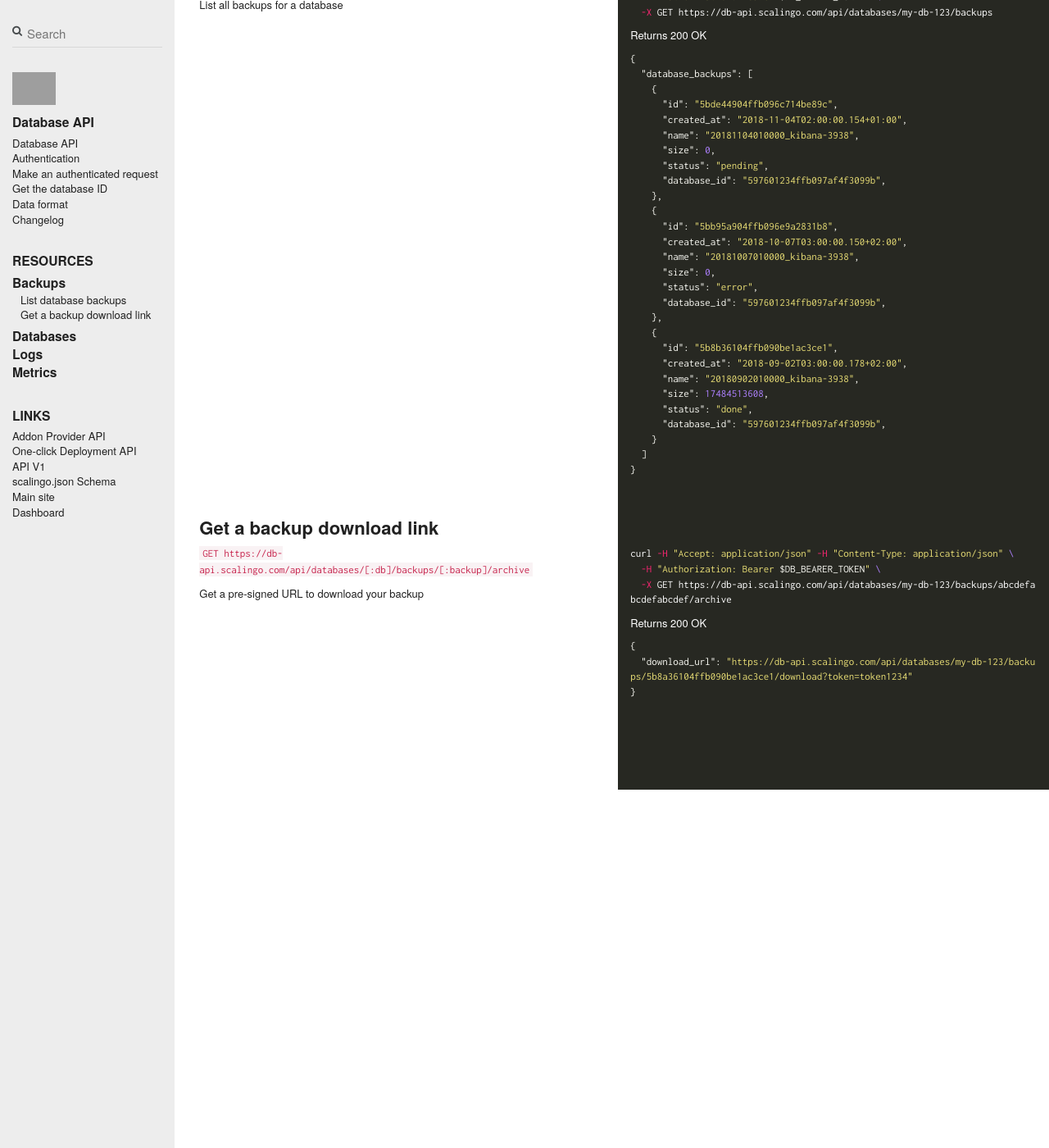
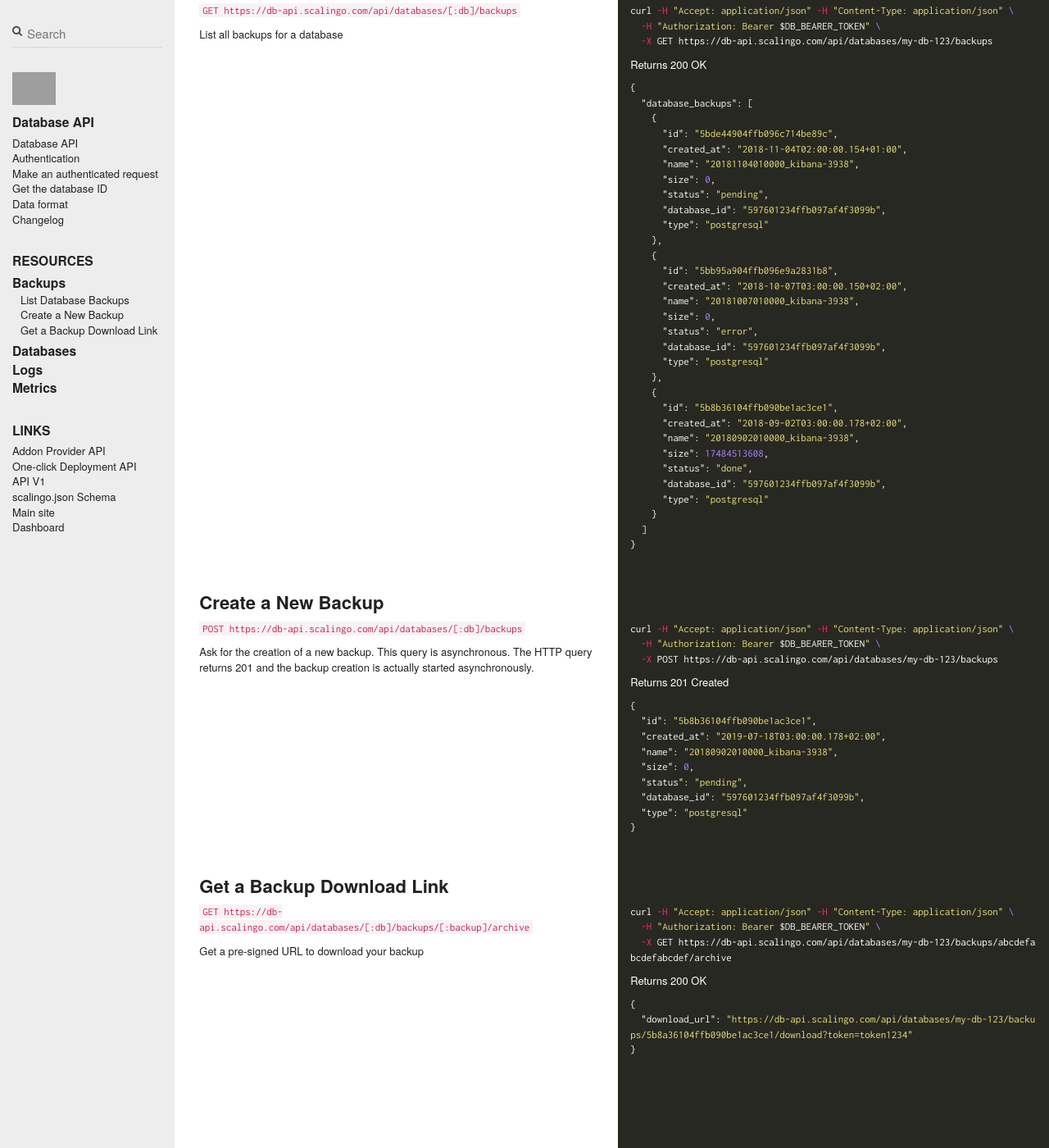
Before and after one commit to jdauphant/developers-documentation, a Jekyll site: the page built from _database_api/backups.md, in a window 1280 px wide and 1400 px high, scrolled down 440 px. Shown: the whole window at 82% size. Built offline with Jekyll 4.4.1, drawn with Linux system fonts in a browser that asks for light colours; nearby versions of some CDN libraries; comment, search, counter and statistics services are not loaded; some of the changed text lies outside the part shown; grey boxes are pictures that could not be loaded.

Commit message:
Add doc about backup create

````diff
--- a/_database_api/backups.md
+++ b/_database_api/backups.md
@@ -18,6 +18,7 @@ layout: default
 | size        | int    | backup size in bytes             |
 | status      | string | backup status                    |
 | database_id | string | database identifier              |
+| type        | string | database type                    |
 
 
 ||| col |||
@@ -32,12 +33,13 @@ Example object:
   "size": 17484513608,
   "status": "done",
   "database_id": "597601234ffb097af4f3099b",
+  "type": "postgresql"
 }
 ```
 
 --- row ---
 
-## List database backups
+## List Database Backups
 
 --- row ---
 
@@ -65,6 +67,7 @@ Returns 200 OK
       "size": 0,
       "status": "pending",
       "database_id": "597601234ffb097af4f3099b",
+      "type": "postgresql"
     },
     {
       "id": "5bb95a904ffb096e9a2831b8",
@@ -73,6 +76,7 @@ Returns 200 OK
       "size": 0,
       "status": "error",
       "database_id": "597601234ffb097af4f3099b",
+      "type": "postgresql"
     },
     {
       "id": "5b8b36104ffb090be1ac3ce1",
@@ -81,6 +85,7 @@ Returns 200 OK
       "size": 17484513608,
       "status": "done",
       "database_id": "597601234ffb097af4f3099b",
+      "type": "postgresql"
     }
   ]
 }
@@ -89,7 +94,40 @@ Returns 200 OK
 
 --- row ---
 
-## Get a backup download link
+## Create a New Backup
+
+--- row ---
+
+`POST https://db-api.scalingo.com/api/databases/[:db]/backups`
+
+Ask for the creation of a new backup. This query is asynchronous. The HTTP
+query returns 201 and the backup creation is actually started asynchronously.
+
+||| col |||
+
+```shell
+curl -H "Accept: application/json" -H "Content-Type: application/json" \
+  -H "Authorization: Bearer $DB_BEARER_TOKEN" \
+  -X POST https://db-api.scalingo.com/api/databases/my-db-123/backups
+```
+
+Returns 201 Created
+
+```json
+{
+  "id": "5b8b36104ffb090be1ac3ce1",
+  "created_at": "2019-07-18T03:00:00.178+02:00",
+  "name": "20180902010000_kibana-3938",
+  "size": 0,
+  "status": "pending",
+  "database_id": "597601234ffb097af4f3099b",
+  "type": "postgresql"
+}
+
+```
+
+--- row ---
+## Get a Backup Download Link
 
 --- row ---
 
````
